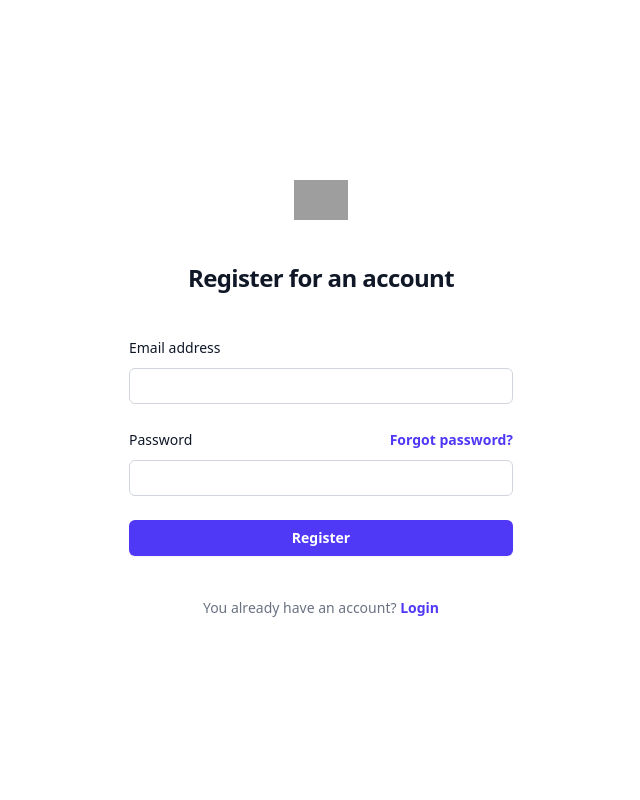
After one commit to RezdarNajeeb/recipe-sharing-platform, a PHP site: page /resources/views/index.php in a window 1280 px wide. The commit adds this page. Shown: the whole page, without its empty margins (319-959 px from the left). Run offline with PHP 8.4, Linux system fonts and the light colour scheme; style sheets or scripts are compiled from the project's sources; grey boxes are pictures that could not be loaded.

```diff
--- a/composer.json
+++ b/composer.json
@@ -12,7 +12,7 @@
     },
     "autoload": {
         "psr-4": {
-
+            "Core\\": "Core/"
         }
     }
 }
--- /dev/null
+++ b/resources/views/index.php
@@ -0,0 +1,49 @@
+<!doctype html>
+<html lang="en" class="h-full bg-white">
+<head>
+    <meta charset="UTF-8">
+    <meta name="viewport" content="width=device-width, initial-scale=1">
+    <title>Register</title>
+    <link href="../css/output.css" rel="stylesheet" />
+</head>
+<body class="h-full">
+<div class="flex min-h-full flex-col justify-center px-6 py-12 lg:px-8">
+    <div class="sm:mx-auto sm:w-full sm:max-w-sm">
+        <img class="mx-auto h-10 w-auto" src="https://tailwindcss.com/plus-assets/img/logos/mark.svg?color=indigo&shade=600" alt="Your Company" />
+        <h2 class="mt-10 text-center text-2xl/9 font-bold tracking-tight text-gray-900">Register for an account</h2>
+    </div>
+
+    <div class="mt-10 sm:mx-auto sm:w-full sm:max-w-sm">
+        <form class="space-y-6" action="#" method="POST">
+            <div>
+                <label for="email" class="block text-sm/6 font-medium text-gray-900">Email address</label>
+                <div class="mt-2">
+                    <input type="email" name="email" id="email" autocomplete="email" required class="block w-full rounded-md bg-white px-3 py-1.5 text-base text-gray-900 outline-1 -outline-offset-1 outline-gray-300 placeholder:text-gray-400 focus:outline-2 focus:-outline-offset-2 focus:outline-indigo-600 sm:text-sm/6" />
+                </div>
+            </div>
+
+            <div>
+                <div class="flex items-center justify-between">
+                    <label for="password" class="block text-sm/6 font-medium text-gray-900">Password</label>
+                    <div class="text-sm">
+                        <a href="#" class="font-semibold text-indigo-600 hover:text-indigo-500">Forgot password?</a>
+                    </div>
+                </div>
+                <div class="mt-2">
+                    <input type="password" name="password" id="password" autocomplete="current-password" required class="block w-full rounded-md bg-white px-3 py-1.5 text-base text-gray-900 outline-1 -outline-offset-1 outline-gray-300 placeholder:text-gray-400 focus:outline-2 focus:-outline-offset-2 focus:outline-indigo-600 sm:text-sm/6" />
+                </div>
+            </div>
+
+            <div>
+                <button type="submit" class="flex w-full justify-center rounded-md bg-indigo-600 px-3 py-1.5 text-sm/6 font-semibold text-white shadow-xs hover:bg-indigo-500 focus-visible:outline-2 focus-visible:outline-offset-2 focus-visible:outline-indigo-600">Register</button>
+            </div>
+        </form>
+
+        <p class="mt-10 text-center text-sm/6 text-gray-500">
+            You already have an account?
+            <a href="#" class="font-semibold text-indigo-600 hover:text-indigo-500">Login</a>
+        </p>
+    </div>
+</div>
+</body>
+</html>
```
Also changed, not shown: Core/Database.php (added, +50 -0 lines), index.php (+3 -5 lines), resources/css/input.css (renamed from input.css), 1 other file.
